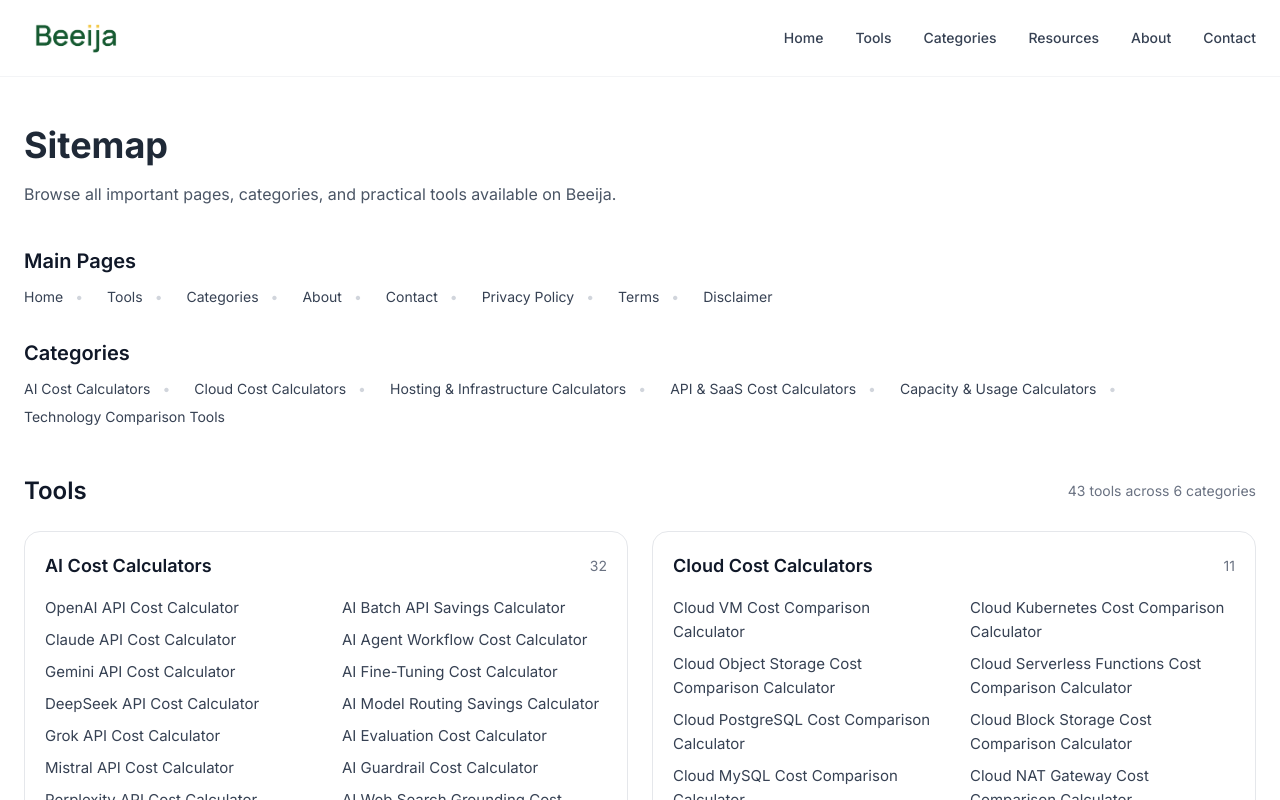
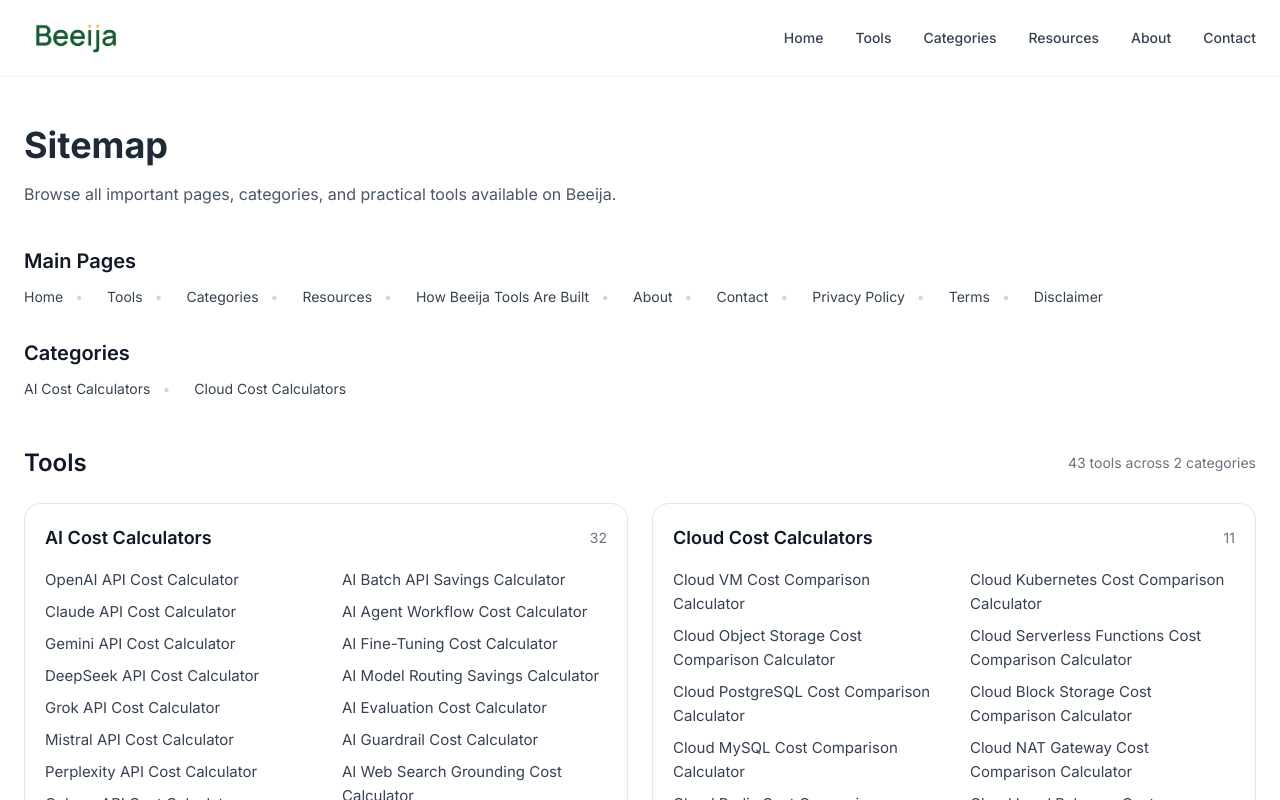
Before and after one commit to vaarunsonawwane-ops/beeija, a Next.js app: page /sitemap in a window 1280 px wide. Shown: the top 800 px of the page. Built offline with nearby package versions, Linux system fonts and the light colour scheme.

Commit message:
Update page.tsx

```diff
--- a/app/sitemap/page.tsx
+++ b/app/sitemap/page.tsx
@@ -15,10 +15,6 @@ export const metadata = {
 const categoryOrder = [
   "AI Cost Calculators",
   "Cloud Cost Calculators",
-  "Hosting & Infrastructure Calculators",
-  "API & SaaS Cost Calculators",
-  "Capacity & Usage Calculators",
-  "Technology Comparison Tools",
 ];
 
 const categoryLinks = [
@@ -30,28 +26,17 @@ const categoryLinks = [
     title: "Cloud Cost Calculators",
     href: "/categories/cloud-cost-calculators",
   },
-  {
-    title: "Hosting & Infrastructure Calculators",
-    href: "/categories/hosting-infrastructure-calculators",
-  },
-  {
-    title: "API & SaaS Cost Calculators",
-    href: "/categories/api-saas-cost-calculators",
-  },
-  {
-    title: "Capacity & Usage Calculators",
-    href: "/categories/capacity-usage-calculators",
-  },
-  {
-    title: "Technology Comparison Tools",
-    href: "/categories/technology-comparison-tools",
-  },
 ];
 
 const mainPages = [
   { title: "Home", href: "/" },
   { title: "Tools", href: "/tools" },
   { title: "Categories", href: "/categories" },
+   { title: "Resources", href: "/resources" },
+  {
+    title: "How Beeija Tools Are Built",
+    href: "/how-beeija-tools-are-built",
+  },
   { title: "About", href: "/about" },
   { title: "Contact", href: "/contact" },
   { title: "Privacy Policy", href: "/privacy-policy" },
```
